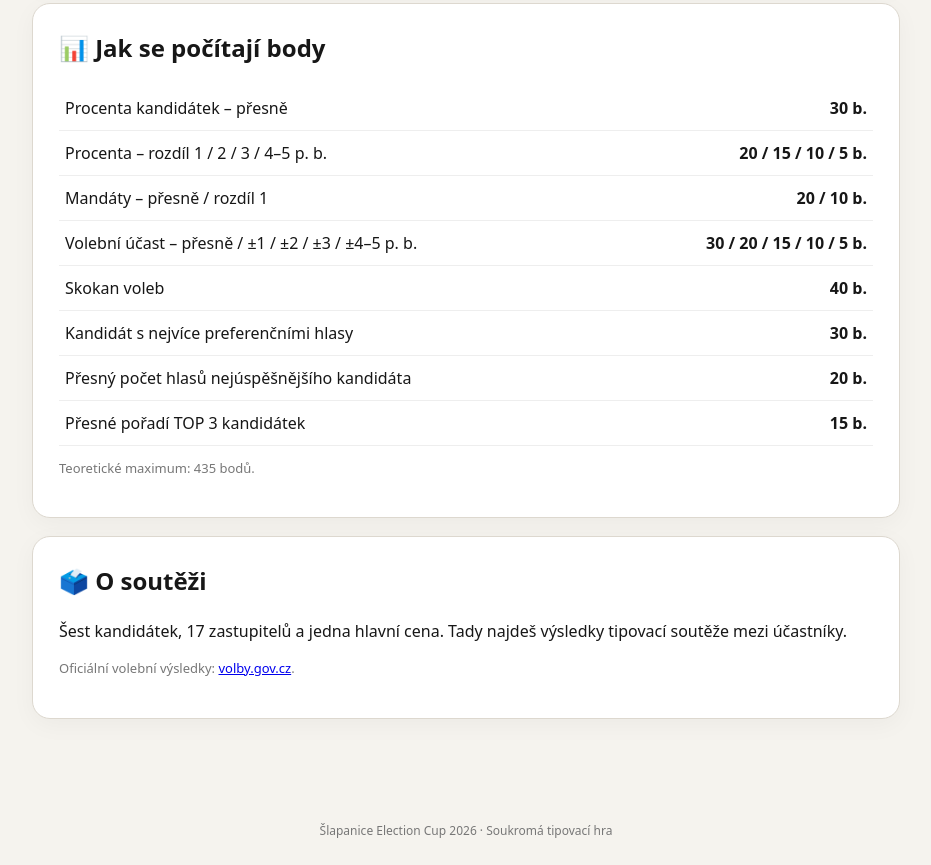
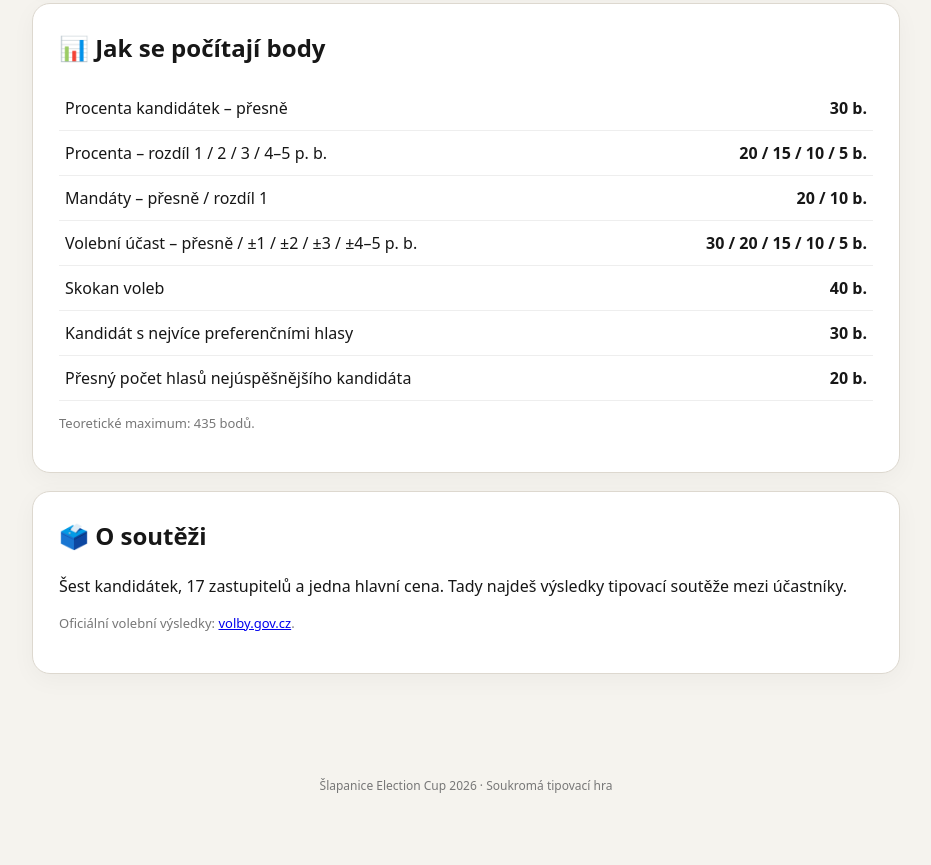
Before and after one commit to PavelFryblik/slapanice-election-cup, a plain HTML site: page index.html in a window 1280 px wide. Shown: the part 709-1574 px from the top of the page, without its empty margins (174-1105 px from the left). After the commit the page ends 1529 px from the top, so only its background shows below. Drawn offline with Linux system fonts and the light colour scheme.

Commit message:
Remove row for TOP 3 candidates from table

```diff
--- a/index.html
+++ b/index.html
@@ -67,7 +67,6 @@
           <tr><td>Skokan voleb</td><td>40 b.</td></tr>
           <tr><td>Kandidát s nejvíce preferenčními hlasy</td><td>30 b.</td></tr>
           <tr><td>Přesný počet hlasů nejúspěšnějšího kandidáta</td><td>20 b.</td></tr>
-          <tr><td>Přesné pořadí TOP 3 kandidátek</td><td>15 b.</td></tr>
         </tbody>
       </table>
       <p class="muted">Teoretické maximum: 435 bodů.</p>
```
